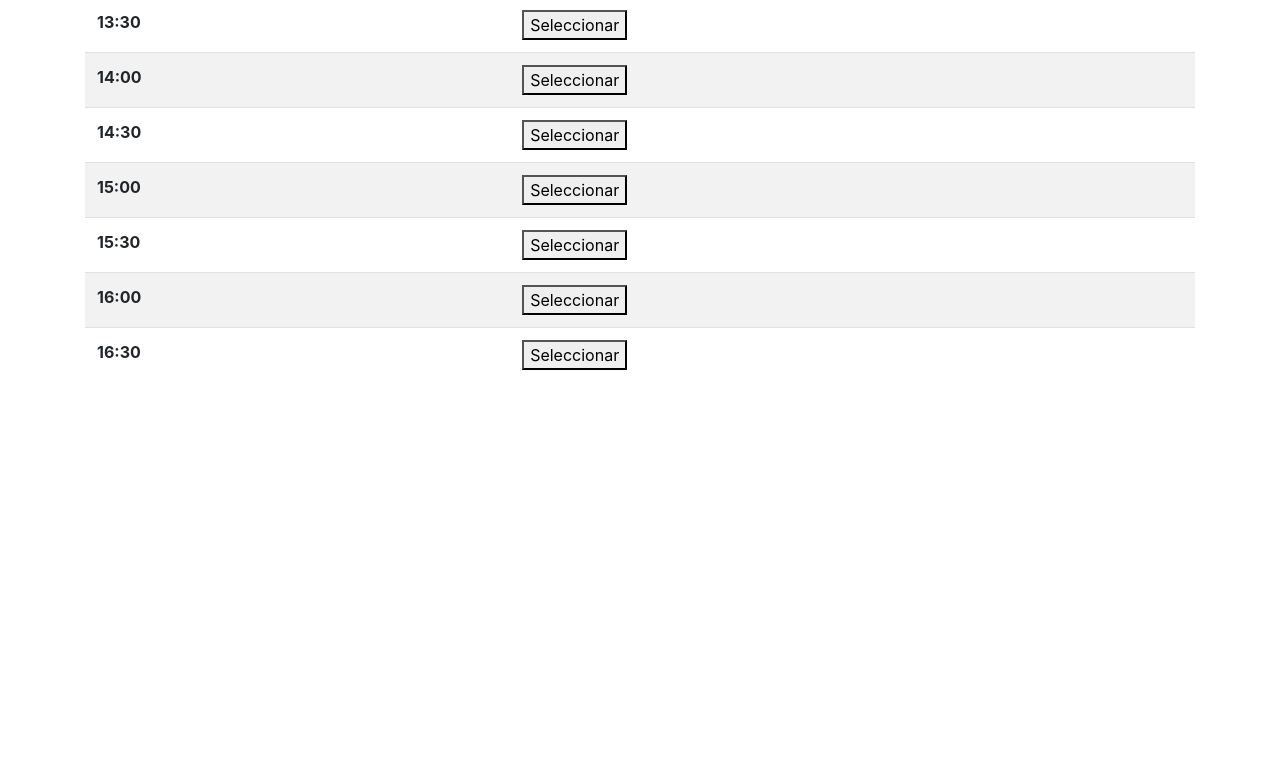
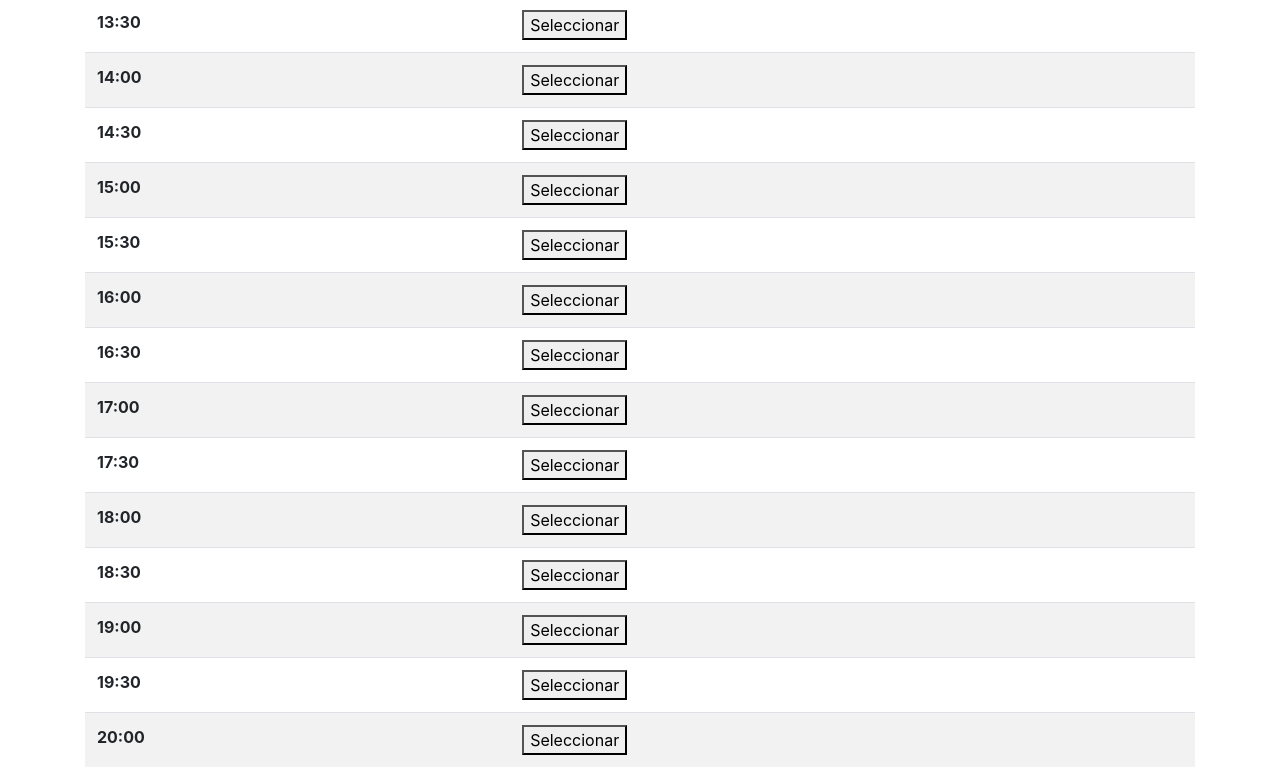
Before and after one commit to herreracode/motorizedSchedule, a plain HTML site: page index.html in a window 1280 px wide. Shown: the part 780-1563 px from the top of the page. Before the commit the page ends 1178 px from the top, so only its background shows below. Drawn offline with nearby package versions, Linux system fonts and the light colour scheme.

Commit message:
add missing schedules

```diff
--- a/index.html
+++ b/index.html
@@ -248,7 +248,85 @@
                 </div>
             </td>
         </tr>
+        <tr>
+            <th scope="row">17:00</th>
+            <td>
+                <div>
+                    <button data-hour="1700" onclick="Schedule.selectSchedule({
+                            trigger : this
+                    })">Seleccionar
+                    </button>
+                </div>
+            </td>
+        </tr>
+        <tr>
+            <th scope="row">17:30</th>
+            <td>
+                <div>
+                    <button data-hour="1730" onclick="Schedule.selectSchedule({
+                            trigger : this
+                    })">Seleccionar
+                    </button>
+                </div>
+            </td>
+        </tr>
+        <tr>
+            <th scope="row">18:00</th>
+            <td>
+                <div>
+                    <button data-hour="1800" onclick="Schedule.selectSchedule({
+                            trigger : this
+                    })">Seleccionar
+                    </button>
+                </div>
+            </td>
+        </tr>
+        <tr>
+            <th scope="row">18:30</th>
+            <td>
+                <div>
+                    <button data-hour="1830" onclick="Schedule.selectSchedule({
+                            trigger : this
+                    })">Seleccionar
+                    </button>
+                </div>
+            </td>
+        </tr>
+        <tr>
+            <th scope="row">19:00</th>
+            <td>
+                <div>
+                    <button data-hour="1900" onclick="Schedule.selectSchedule({
+                            trigger : this
+                    })">Seleccionar
+                    </button>
+                </div>
+            </td>
+        </tr>
+        <tr>
+            <th scope="row">19:30</th>
+            <td>
+                <div>
+                    <button data-hour="1930" onclick="Schedule.selectSchedule({
+                            trigger : this
+                    })">Seleccionar
+                    </button>
+                </div>
+            </td>
+        </tr>
+        <tr>
+            <th scope="row">20:00</th>
+            <td>
+                <div>
+                    <button data-hour="2000" onclick="Schedule.selectSchedule({
+                            trigger : this
+                    })">Seleccionar
+                    </button>
+                </div>
+            </td>
+        </tr>
         </tbody>
+    </div>
     </table>
 </div>
 <script src="https://cdnjs.cloudflare.com/ajax/libs/jquery/3.5.1/jquery.js"
```
